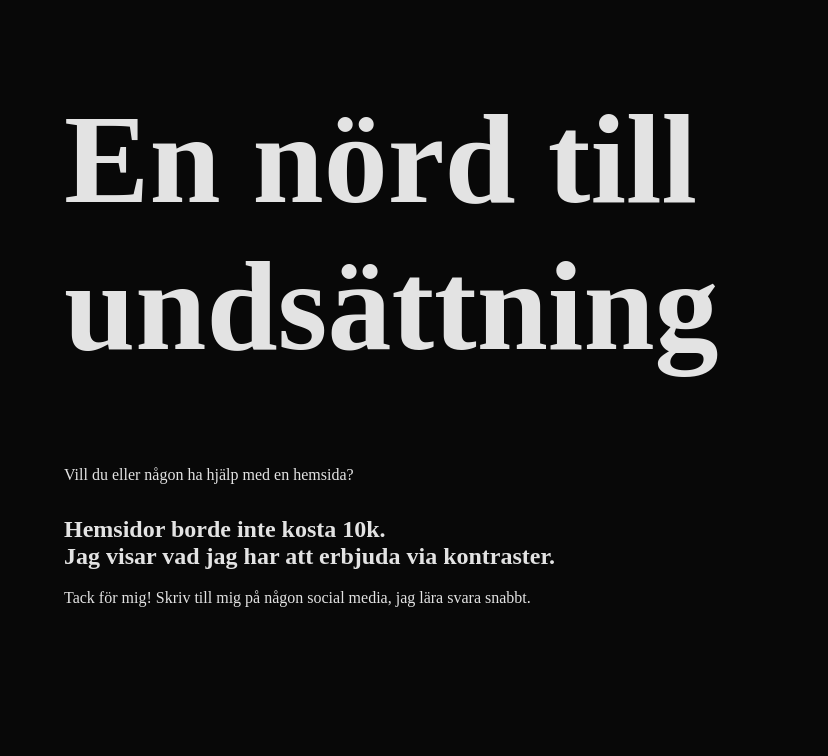
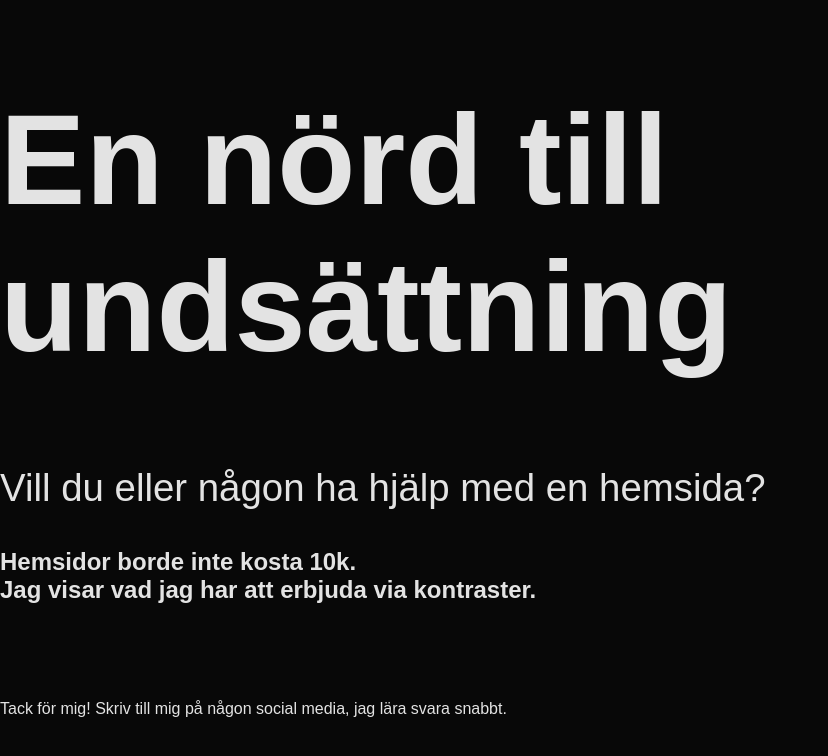
Before and after one commit to ROLFKRAKE/ROLFKRAKE.github.io, a plain HTML site: page index.html in a window 1280 px wide. Shown: the whole page, without its empty margins (0-828 px from the left). Drawn offline with Linux system fonts and the light colour scheme.

Commit message:
Update index.html
simple css change

```diff
--- a/index.html
+++ b/index.html
@@ -10,26 +10,36 @@
       padding: 0;
       background:#080808;
       color:#e3e3e3;
-      font:sans-serif;
+      font-family:sans-serif;
+      }
+
+      header{
+         margin: 2em 0em;
       }
 
       h1 {
       font-size:8em;
       font-weight:800;
       }
-      header, div{
-         margin: 2em 4em;
+      .p1 {
+          font-size:2.4em;
         }
+      div{
+         margin: 2em 4em 2em 0em;
+        }
+      .thx {
+        margin-top:6em;
+      }
     </style>
     </head>
     <body>
         <header>
             <h1>En nörd till undsättning</h1>
-            <p>Vill du eller någon ha hjälp med en hemsida?</p>
+            <p class="p1">Vill du eller någon ha hjälp med en hemsida?</p>
         </header>
       <div>
         <h2>Hemsidor borde inte kosta 10k.<br>Jag visar vad jag har att erbjuda via kontraster.</h2>
-        <p>Tack för mig! Skriv till mig på någon social media, jag lära svara snabbt.</p>
+        <p class="thx">Tack för mig! Skriv till mig på någon social media, jag lära svara snabbt.</p>
       </div>
     </body>
 </html>
```
